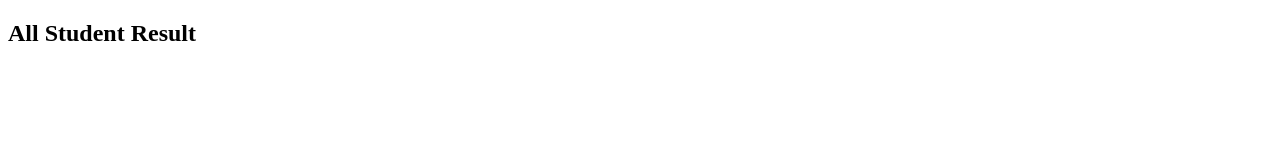
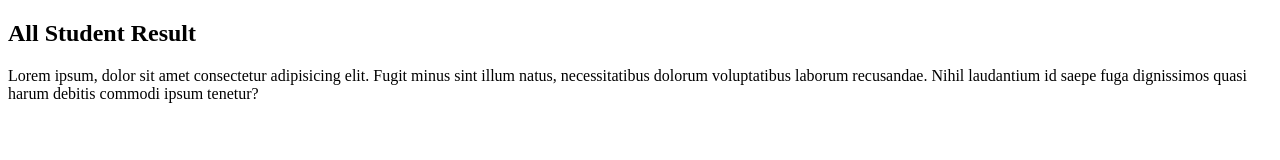
Before and after one commit to rifatsamjid/tabil-projects, a plain HTML site: page table.html in a window 1280 px wide. Drawn offline with Linux system fonts and the light colour scheme.

Commit message:
some paragraph

```diff
--- a/table.html
+++ b/table.html
@@ -3,9 +3,11 @@
 <head>
     <meta charset="UTF-8">
     <meta name="viewport" content="width=device-width, initial-scale=1.0">
-    <title>My Fast Table</title>
+    <title>my fast table</title>
 </head>
 <body>
     <h2>All Student Result</h2>
+    <p>Lorem ipsum, dolor sit amet consectetur adipisicing elit. Fugit minus sint illum natus, necessitatibus dolorum voluptatibus laborum recusandae. Nihil laudantium id saepe fuga dignissimos quasi harum debitis commodi ipsum tenetur?</p>
+
 </body>
 </html>
```
